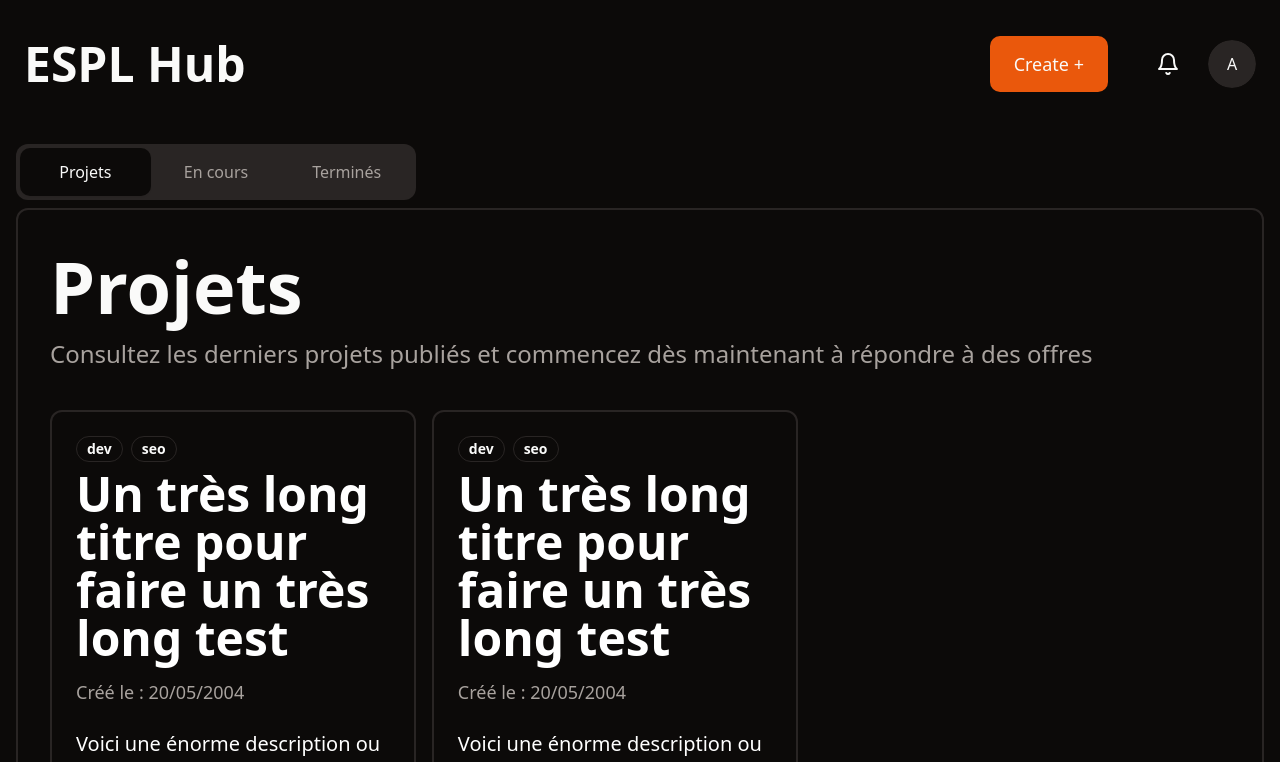
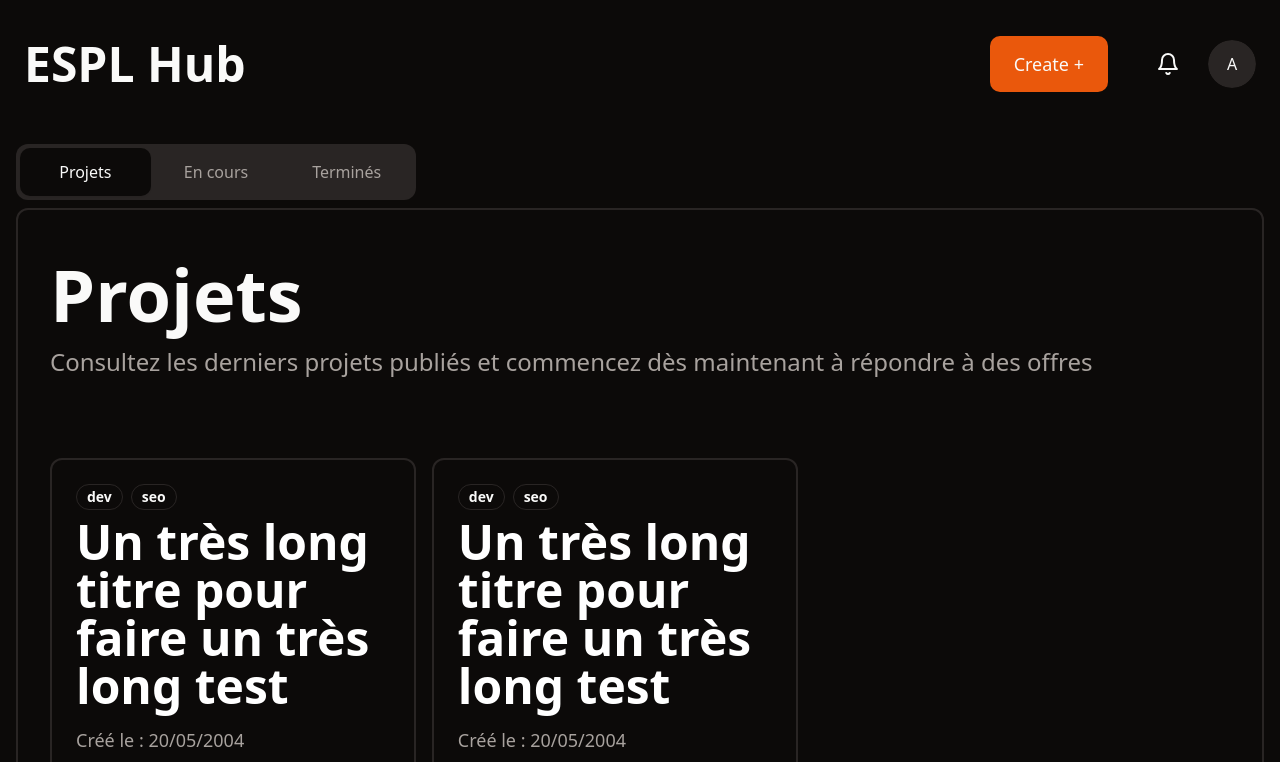
Before and after one commit to Elracoon/ESPL-hub-client, a React (Vite) app: page / in a window 1280 px wide. Shown: the top 762 px of the page. Built offline with nearby package versions, Linux system fonts and the light colour scheme.

Commit message:
Create HeaderTab component

```diff
--- a/src/components/Header/Nav.tsx
+++ b/src/components/Header/Nav.tsx
@@ -10,7 +10,6 @@ import { Input } from "@/components/ui/input";
 import { Label } from "@/components/ui/label";
 import { Avatar, AvatarFallback } from "@/components/ui/avatar";
 import { Textarea } from "@/components/ui/textarea";
-import { Checkbox } from "@/components/ui/checkbox";
 
 
 export default function Nav() {
--- /dev/null
+++ b/src/components/Tabs/HeaderTab.tsx
@@ -0,0 +1,17 @@
+import { FC } from "react";
+
+type HeaderTabProps = {
+    title: string,
+    description: string,
+}
+
+const HeaderTab : FC<HeaderTabProps> = ( props : HeaderTabProps ) => {
+    return (
+        <div className="w-full h-auto pt-2 pb-10 text-2xl flex-col-start-start gap-4 font-semibold">
+            <h1 className="text-7xl">{ props.title }</h1>
+            <p className="font-normal text-muted-foreground">{ props.description }</p>
+        </div>
+    )
+}
+
+export default HeaderTab;
--- a/src/components/Tabs/TabsMain.tsx
+++ b/src/components/Tabs/TabsMain.tsx
@@ -1,3 +1,4 @@
+import HeaderTab from "@/components/Tabs/HeaderTab";
 import CardProject from "@/components/Cards/CardProject";
 import { TabsContent } from "@/components/ui/tabs";
 
@@ -6,8 +7,7 @@ export default function TabsMain() {
     return (
         <TabsContent value="projets" className="tabs-content-dashboard">
             <div className="w-full h-auto pt-2 pb-10 text-2xl flex-col-start-start gap-4 font-semibold">
-                <h1 className="text-7xl">Projets</h1>
-                <p className="font-normal text-muted-foreground">Consultez les derniers projets publiés et commencez dès maintenant à répondre à des offres</p>
+                <HeaderTab title="Projets" description="Consultez les derniers projets publiés et commencez dès maintenant à répondre à des offres" />
             </div>
             <div className="flex-row-center gap-4">
                 <CardProject title="Un très long titre pour faire un très long test" date="20/05/2004" description="Voici une énorme description ou je parle de ce super projet que tout le monde devrait rejoindre pour faire un super projet avec de supers technos qui va générer beaucpup d'argent vous devriez tous rejoindre ce projet genre vraiment " skills={["dev", "seo"]} />
```
